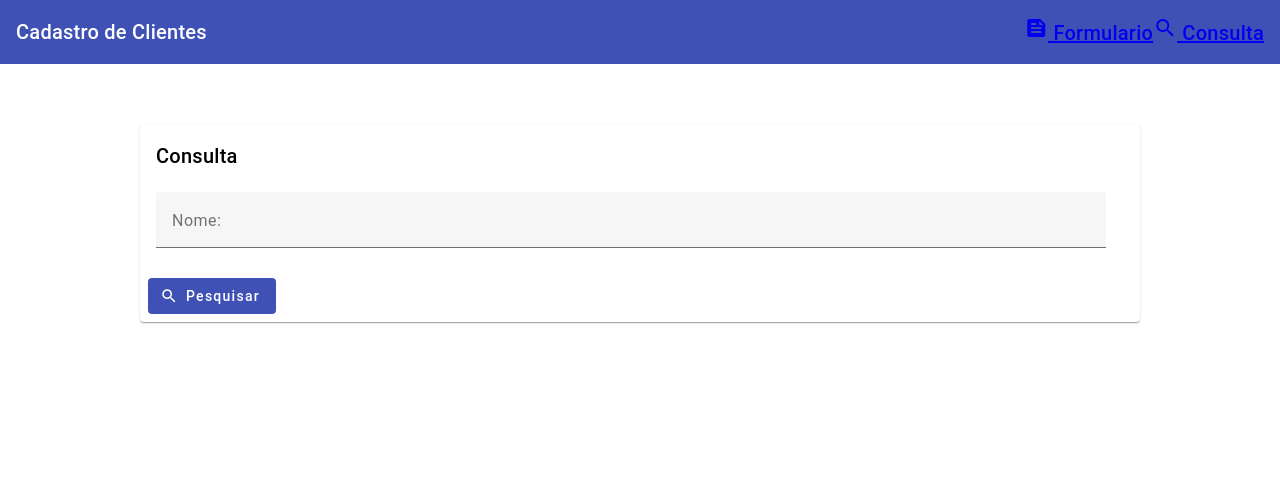
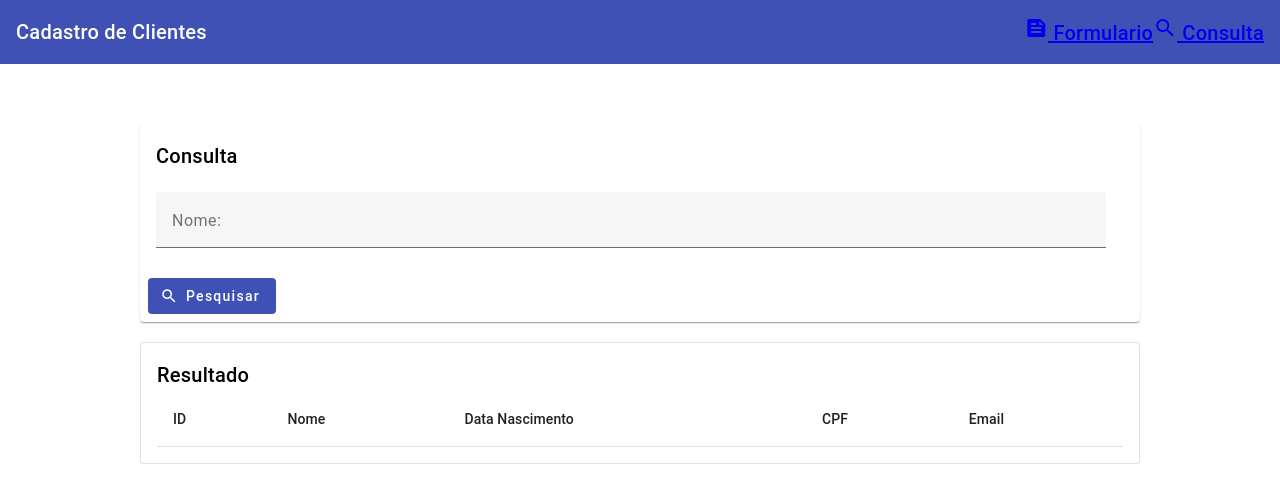
Before and after one commit to EvertoonCabral/crud-angular-material, an Angular app: page /consulta in a window 1280 px wide. Shown: the top 502 px of the page. Built offline with nearby package versions, Linux system fonts and the light colour scheme.

Commit message:
feat:Criado tabela de resultado na tela de consulta

```diff
--- a/src/app/cadastro/cadastro.html
+++ b/src/app/cadastro/cadastro.html
@@ -1,6 +1,6 @@
 <div fxLayout="row" fxLayoutAlign="center">
   <div fxLayout="column" fxFlex="900px">
-    <form class="mt-60" #clientesForm="ngForm">
+    <form class="mt-60" #clientesFrm="ngForm" (ngSubmit)="salvar()">
       <mat-card>
         <mat-card-header>
           <mat-card-title> Dados Pessoais </mat-card-title>
@@ -73,7 +73,7 @@
         </mat-card-content>
 
         <mat-card-actions>
-          <button mat-flat-button color="primary">
+          <button mat-flat-button color="primary" type="submit">
             <mat-icon>save</mat-icon>
             Salvar
           </button>
--- a/src/app/cadastro/cadastro.ts
+++ b/src/app/cadastro/cadastro.ts
@@ -29,6 +29,6 @@ export class Cadastro {
   constructor(private service: ClienteService) {}
 
   salvar() {
-    this.service.salvarClientes(this.cliente);
+    this.service.salvar(this.cliente);
   }
 }
--- a/src/app/consulta/consulta.html
+++ b/src/app/consulta/consulta.html
@@ -31,3 +31,44 @@
     </form>
   </div>
 </div>
+
+<div fxLayout="row" fxLayoutAlign="center" class="mt-20">
+  <div fxLayout="column" fxFlex="1000px">
+    <mat-card appearance="outlined">
+      <mat-card-header>
+        <mat-card-title>Resultado</mat-card-title>
+      </mat-card-header>
+      <mat-card-content>
+        <table mat-table [dataSource]="listaClientes">
+          <ng-container matColumnDef="id">
+            <th mat-header-cell *matHeaderCellDef>ID</th>
+            <td mat-cell *matCellDef="let cliente">{{ cliente.id }}</td>
+          </ng-container>
+
+          <ng-container matColumnDef="nome">
+            <th mat-header-cell *matHeaderCellDef>Nome</th>
+            <td mat-cell *matCellDef="let cliente">{{ cliente.nome }}</td>
+          </ng-container>
+
+          <ng-container matColumnDef="cpf">
+            <th mat-header-cell *matHeaderCellDef>CPF</th>
+            <td mat-cell *matCellDef="let cliente">{{ cliente.cpf }}</td>
+          </ng-container>
+
+          <ng-container matColumnDef="dataNascimento">
+            <th mat-header-cell *matHeaderCellDef>Data Nascimento</th>
+            <td mat-cell *matCellDef="let cliente">{{ cliente.dataNascimento }}</td>
+          </ng-container>
+
+          <ng-container matColumnDef="email">
+            <th mat-header-cell *matHeaderCellDef>Email</th>
+            <td mat-cell *matCellDef="let cliente">{{ cliente.email }}</td>
+          </ng-container>
+
+          <tr mat-header-row *matHeaderRowDef="colunasTable"></tr>
+          <tr mat-row *matRowDef="let row; columns: colunasTable"></tr>
+        </table>
+      </mat-card-content>
+    </mat-card>
+  </div>
+</div>
--- a/src/app/consulta/consulta.ts
+++ b/src/app/consulta/consulta.ts
@@ -1,4 +1,5 @@
-import { Component } from '@angular/core';
+import { Component, OnInit } from '@angular/core';
+import { CommonModule } from '@angular/common';
 import { MatInputModule } from '@angular/material/input';
 import { MatCardModule } from '@angular/material/card';
 import { FlexLayoutModule } from '@angular/flex-layout';
@@ -6,11 +7,14 @@ import { MatIconModule } from '@angular/material/icon';
 import { MatButtonModule } from '@angular/material/button';
 import { FormsModule } from '@angular/forms';
 import { MatTableModule } from '@angular/material/table';
+import { ClienteService } from '../service/cliente.service';
+import { Cliente } from '../cadastro/cliente';
 
 @Component({
   selector: 'app-consulta',
   imports: [
     MatInputModule,
+    CommonModule,
     MatCardModule,
     FlexLayoutModule,
     MatIconModule,
@@ -21,4 +25,13 @@ import { MatTableModule } from '@angular/material/table';
   templateUrl: './consulta.html',
   styleUrl: './consulta.scss',
 })
-export class Consulta {}
+export class Consulta implements OnInit {
+  listaClientes: Cliente[] = [];
+  colunasTable: string[] = ['id', 'nome', 'dataNascimento', 'cpf', 'email'];
+
+  constructor(private service: ClienteService) {}
+
+  ngOnInit() {
+    this.listaClientes = this.service.listarClientes('');
+  }
+}
--- a/src/app/service/cliente.service.ts
+++ b/src/app/service/cliente.service.ts
@@ -9,16 +9,21 @@ export class ClienteService {
 
   constructor() {}
 
-  salvarClientes(cliente: Cliente) {
+  listarClientes(nome: String): Cliente[] {
+    return this.getStorage();
+  }
+
+  salvar(cliente: Cliente) {
     const storage = this.getStorage();
     storage.push(cliente);
+
     localStorage.setItem(ClienteService.REPO_CLIENTE, JSON.stringify(storage));
   }
 
   getStorage(): Cliente[] {
-    const clientesRepository = localStorage.getItem(ClienteService.REPO_CLIENTE);
-    if (clientesRepository) {
-      const clientes: Cliente[] = JSON.parse(clientesRepository);
+    const repositorioClientes = localStorage.getItem(ClienteService.REPO_CLIENTE);
+    if (repositorioClientes) {
+      const clientes: Cliente[] = JSON.parse(repositorioClientes);
       return clientes;
     }
 
```
